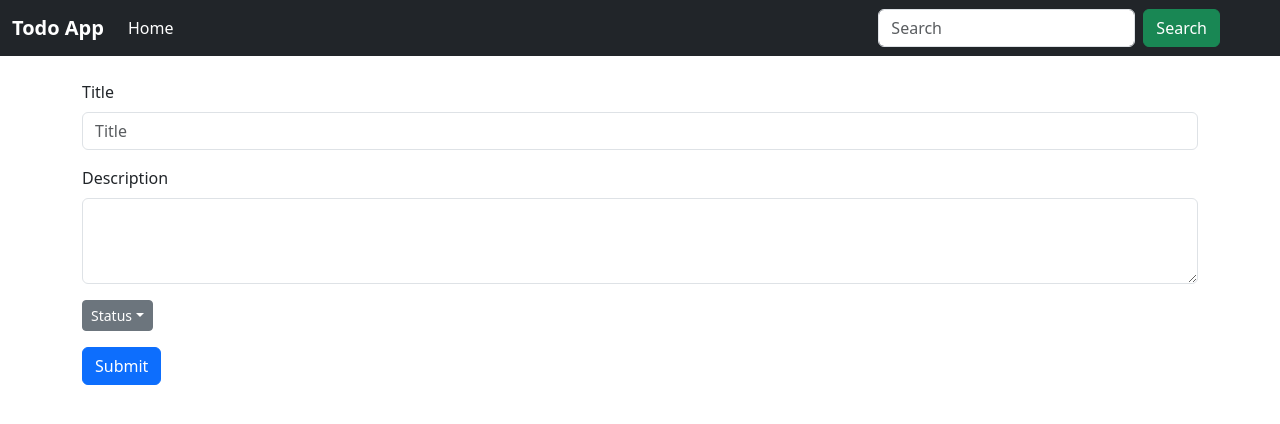
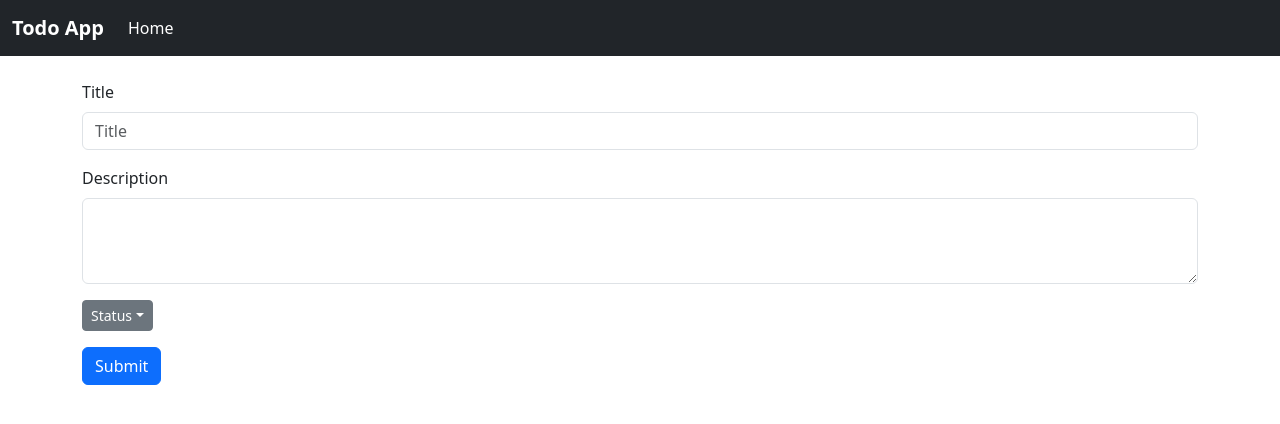
Before and after one commit to MohitDigi/todo-list---react, a React (Create React App) app: page /detail-form in a window 1280 px wide. Shown: the top 424 px of the page. Built offline with nearby package versions, Linux system fonts and the light colour scheme; data requests are answered from the project's data file.

Commit message:
bugs fixed

```diff
--- a/src/component/DetailForm.js
+++ b/src/component/DetailForm.js
@@ -1,5 +1,4 @@
 import React, { useEffect, useState } from "react";
-import Navbar from "./Navbar";
 import axios from "axios";
 
 const DetailForm = () => {
--- a/src/component/Navbar.js
+++ b/src/component/Navbar.js
@@ -28,7 +28,7 @@ const Navbar = () => {
                 </NavLink>
               </li>
             </ul>
-            <form className="d-flex mx-5" role="search">
+            {/* <form className="d-flex mx-5" role="search">
               <input
                 className="form-control me-2"
                 type="search"
@@ -38,7 +38,7 @@ const Navbar = () => {
               <button className="btn btn-success" type="submit">
                 Search
               </button>
-            </form>
+            </form> */}
           </div>
         </div>
       </nav>
```
